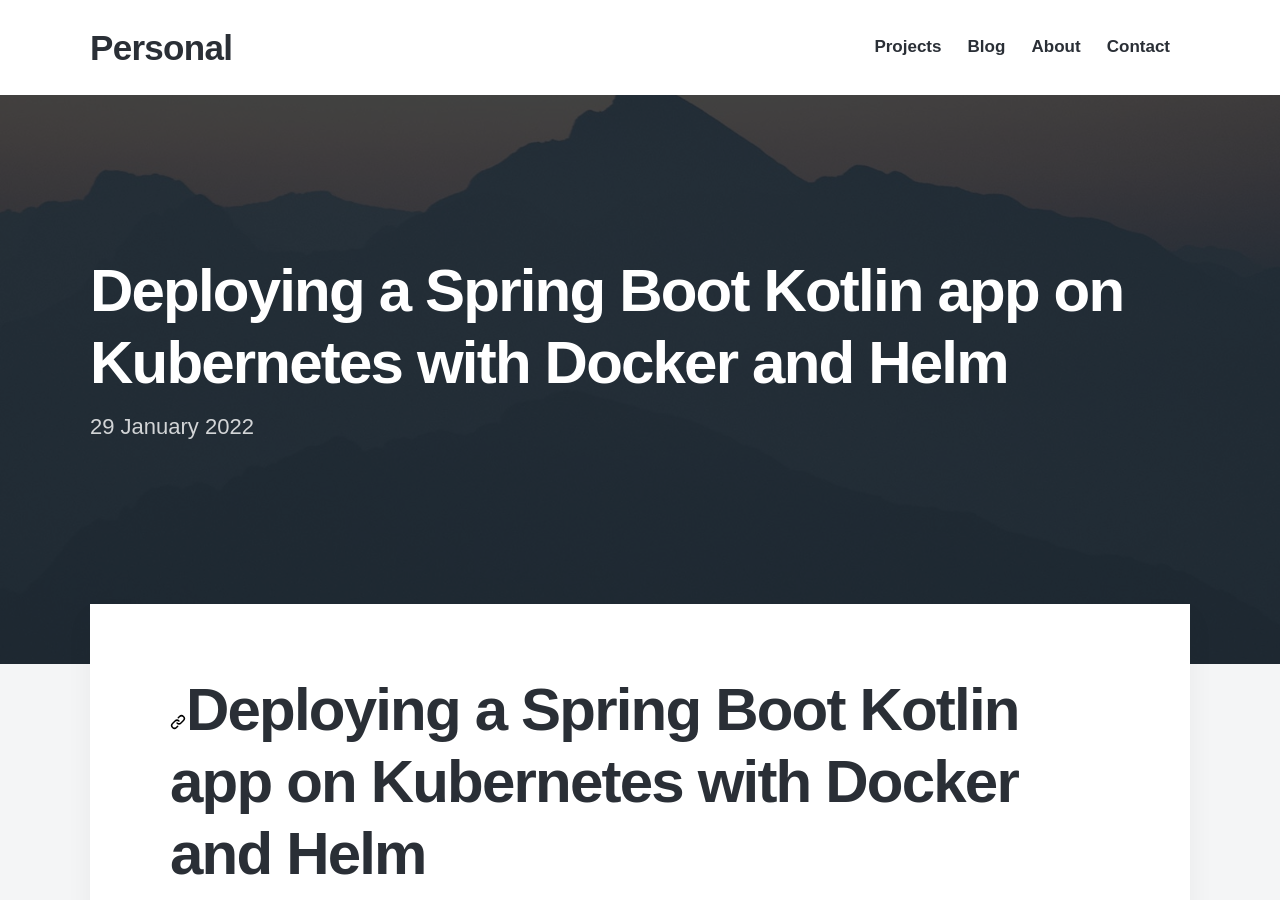
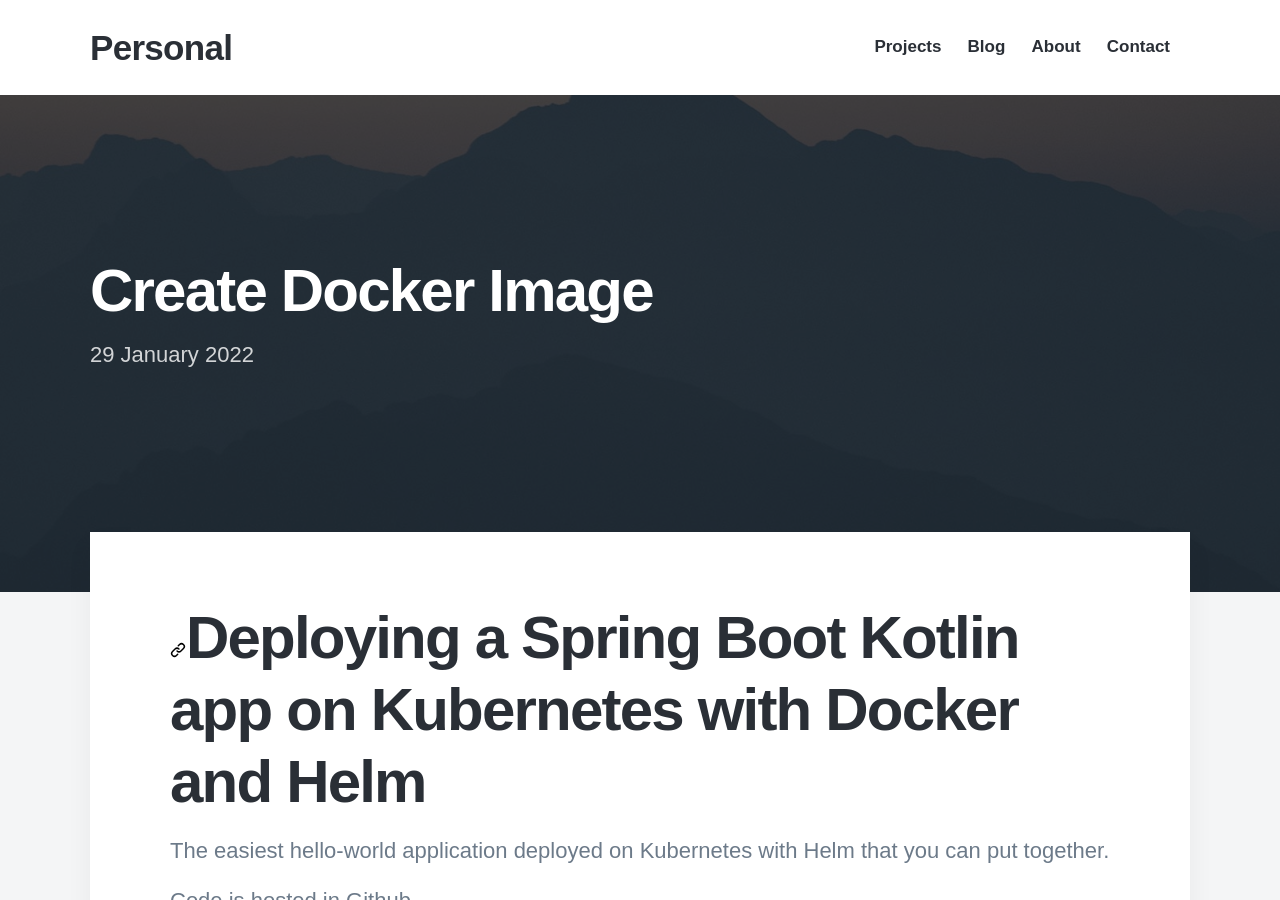
Before and after one commit to sjackson4430/portfolio, a Jekyll site: the page built from _posts/2022-02-08-Deploying-a-Spring-Boot-Kotlin-app-on-Kubernetes-with-Docker-and-Helm.md, in a window 1280 px wide and 900 px high. Built offline with Jekyll 4.4.1, drawn with Linux system fonts in a browser that asks for light colours; nearby versions of some CDN libraries; some web fonts are replaced.

Commit message:
Revert "commit by author"
This reverts commit 6d320132022ba44c8756d06a207182f757605811.

```diff
--- a/_posts/2022-02-08-Deploying-a-Spring-Boot-Kotlin-app-on-Kubernetes-with-Docker-and-Helm.md
+++ b/_posts/2022-02-08-Deploying-a-Spring-Boot-Kotlin-app-on-Kubernetes-with-Docker-and-Helm.md
@@ -1,5 +1,5 @@
 ---
-title: 'Deploying a Spring Boot Kotlin app on Kubernetes with Docker and Helm'
+title: 'Create Docker Image'
 date: 2022-01-29 00:00:00
 description: Steve Jackson - Portfolio Website
 featured_image: '/images/demo/demo-square.jpg'
```
